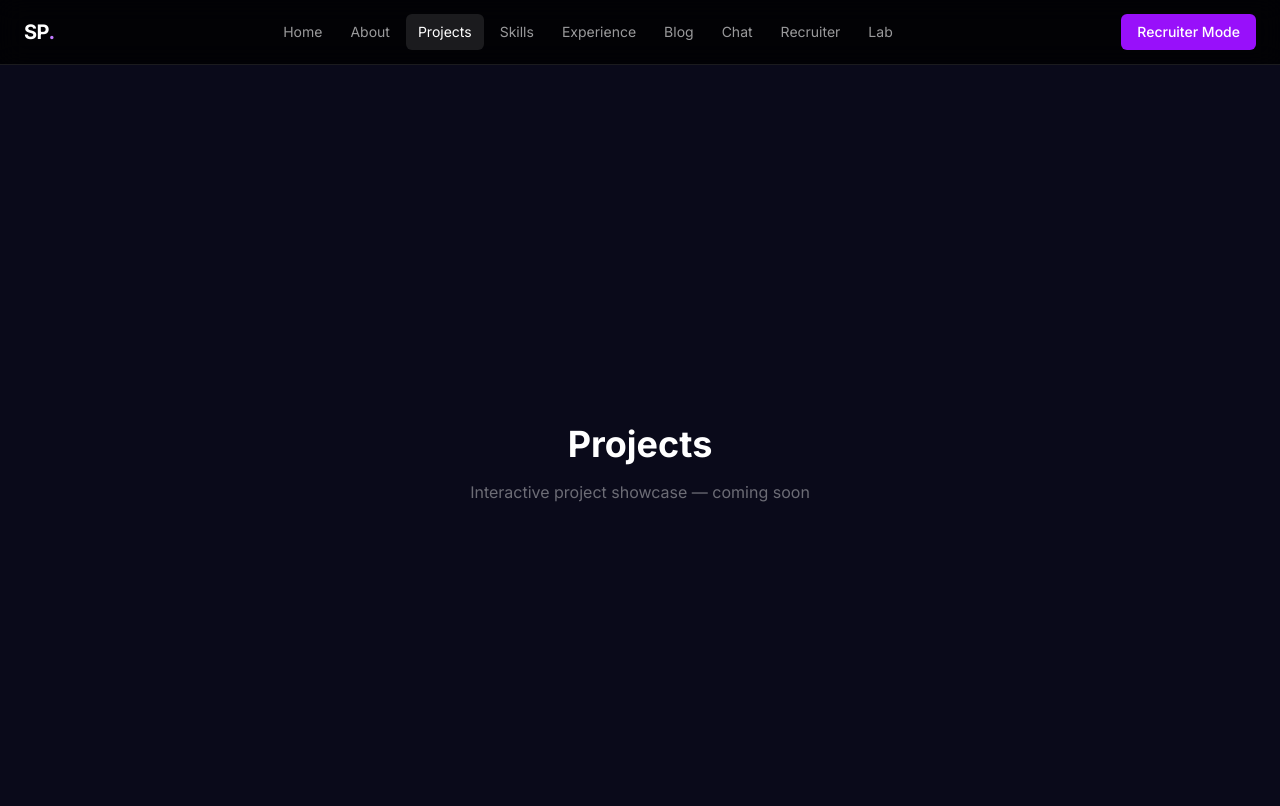
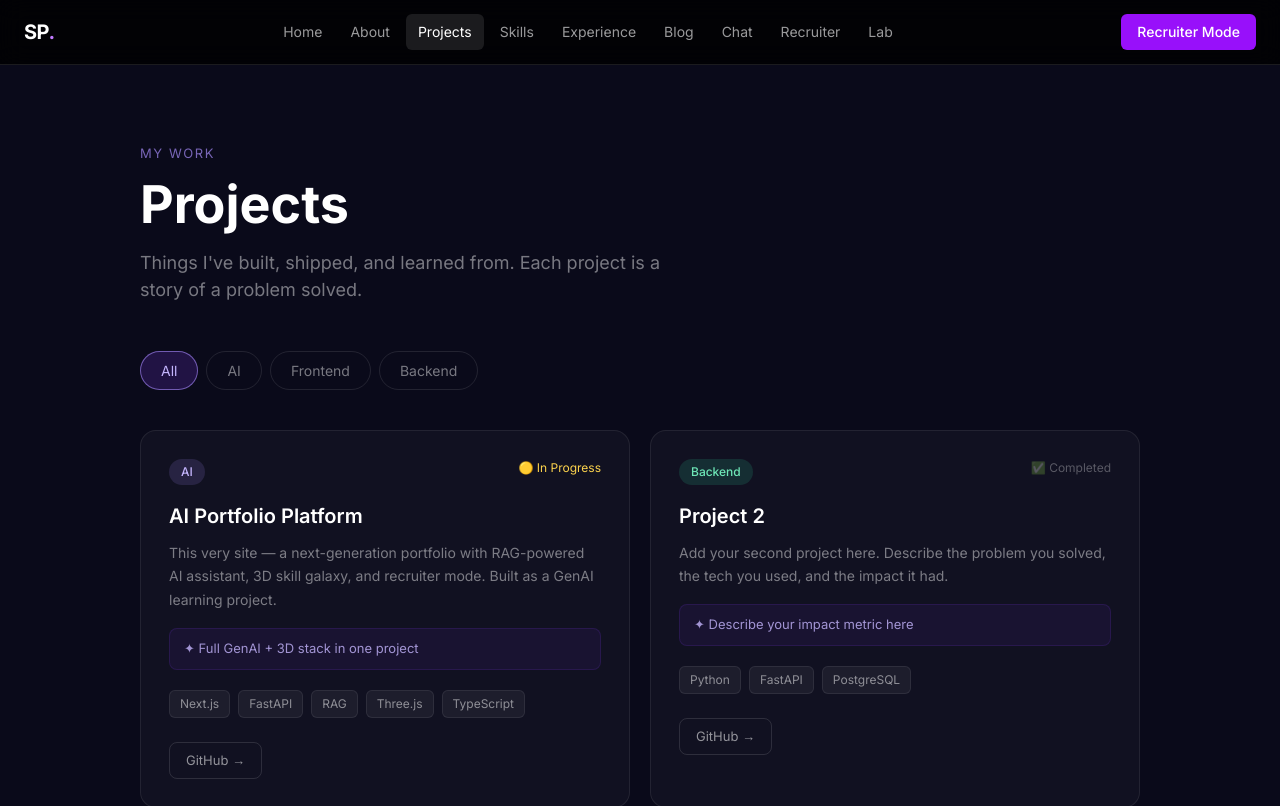
Before and after one commit to sarvesha2000/portfolio, a Next.js app: page /projects in a window 1280 px wide. Shown: the top 806 px of the page. Built offline with nearby package versions, Linux system fonts and the light colour scheme.

Commit message:
M2: Projects page complete

```diff
--- a/src/app/projects/page.tsx
+++ b/src/app/projects/page.tsx
@@ -1,9 +1,231 @@
+"use client";
+
+import { motion } from "framer-motion";
+import { useState } from "react";
+
+const projects = [
+  {
+    title: "AI Portfolio Platform",
+    description: "This very site — a next-generation portfolio with RAG-powered AI assistant, 3D skill galaxy, and recruiter mode. Built as a GenAI learning project.",
+    tags: ["Next.js", "FastAPI", "RAG", "Three.js", "TypeScript"],
+    category: "AI",
+    status: "In Progress",
+    github: "https://github.com/sarvesha2000/portfolio",
+    live: null,
+    impact: "Full GenAI + 3D stack in one project",
+  },
+  {
+    title: "Project 2",
+    description: "Add your second project here. Describe the problem you solved, the tech you used, and the impact it had.",
+    tags: ["Python", "FastAPI", "PostgreSQL"],
+    category: "Backend",
+    status: "Completed",
+    github: "#",
+    live: null,
+    impact: "Describe your impact metric here",
+  },
+  {
+    title: "Project 3",
+    description: "Add your third project here. Real projects with real outcomes impress recruiters far more than tutorial projects.",
+    tags: ["React", "TypeScript", "Tailwind"],
+    category: "Frontend",
+    status: "Completed",
+    github: "#",
+    live: null,
+    impact: "Describe your impact metric here",
+  },
+  {
+    title: "Project 4",
+    description: "Add your fourth project. Consider adding an ML or GenAI project here to show breadth.",
+    tags: ["Python", "LLM", "Vector DB"],
+    category: "AI",
+    status: "Completed",
+    github: "#",
+    live: null,
+    impact: "Describe your impact metric here",
+  },
+];
+
+const categories = ["All", "AI", "Frontend", "Backend"];
+
+const categoryColors: Record<string, string> = {
+  AI: "rgba(167,139,250,0.15)",
+  Frontend: "rgba(34,211,238,0.15)",
+  Backend: "rgba(52,211,153,0.15)",
+};
+
+const categoryText: Record<string, string> = {
+  AI: "#C4B5FD",
+  Frontend: "#67E8F9",
+  Backend: "#6EE7B7",
+};
+
 export default function ProjectsPage() {
+  const [active, setActive] = useState("All");
+
+  const filtered = active === "All"
+    ? projects
+    : projects.filter((p) => p.category === active);
+
   return (
-    <div className="min-h-screen flex items-center justify-center">
-      <div className="text-center">
-        <h1 className="text-4xl font-bold text-white mb-4">Projects</h1>
-        <p className="text-white/40">Interactive project showcase — coming soon</p>
+    <div style={{ minHeight: "100vh", background: "#0A0A1A", padding: "80px 24px" }}>
+      <div style={{ maxWidth: "1000px", margin: "0 auto" }}>
+
+        {/* Header */}
+        <motion.div
+          initial={{ opacity: 0, y: 30 }}
+          animate={{ opacity: 1, y: 0 }}
+          transition={{ duration: 0.6 }}
+          style={{ marginBottom: "48px" }}
+        >
+          <p style={{ color: "rgba(167,139,250,0.7)", fontSize: "13px", letterSpacing: "0.12em", textTransform: "uppercase", marginBottom: "12px" }}>
+            My work
+          </p>
+          <h1 style={{ fontSize: "52px", fontWeight: "700", color: "white", lineHeight: 1.1, marginBottom: "16px" }}>
+            Projects
+          </h1>
+          <p style={{ fontSize: "18px", color: "rgba(255,255,255,0.45)", maxWidth: "560px" }}>
+            Things I've built, shipped, and learned from. Each project is a story of a problem solved.
+          </p>
+        </motion.div>
+
+        {/* Filter tabs */}
+        <motion.div
+          initial={{ opacity: 0, y: 20 }}
+          animate={{ opacity: 1, y: 0 }}
+          transition={{ duration: 0.5, delay: 0.2 }}
+          style={{ display: "flex", gap: "8px", marginBottom: "40px", flexWrap: "wrap" }}
+        >
+          {categories.map((cat) => (
+            <button
+              key={cat}
+              onClick={() => setActive(cat)}
+              style={{
+                padding: "8px 20px",
+                borderRadius: "99px",
+                border: active === cat ? "1px solid rgba(167,139,250,0.6)" : "1px solid rgba(255,255,255,0.1)",
+                background: active === cat ? "rgba(124,58,237,0.2)" : "transparent",
+                color: active === cat ? "#C4B5FD" : "rgba(255,255,255,0.45)",
+                fontSize: "14px",
+                cursor: "pointer",
+                transition: "all 0.2s",
+              }}
+            >
+              {cat}
+            </button>
+          ))}
+        </motion.div>
+
+        {/* Project grid */}
+        <div style={{ display: "grid", gridTemplateColumns: "repeat(auto-fill, minmax(440px, 1fr))", gap: "20px" }}>
+          {filtered.map((project, i) => (
+            <motion.div
+              key={project.title}
+              initial={{ opacity: 0, y: 30 }}
+              animate={{ opacity: 1, y: 0 }}
+              transition={{ duration: 0.5, delay: i * 0.1 }}
+              whileHover={{ y: -4, transition: { duration: 0.2 } }}
+              style={{
+                background: "rgba(255,255,255,0.03)",
+                border: "1px solid rgba(255,255,255,0.08)",
+                borderRadius: "16px",
+                padding: "28px",
+                cursor: "pointer",
+                position: "relative",
+                overflow: "hidden",
+              }}
+            >
+              {/* Top row */}
+              <div style={{ display: "flex", justifyContent: "space-between", alignItems: "flex-start", marginBottom: "16px" }}>
+                <span style={{
+                  padding: "4px 12px",
+                  borderRadius: "99px",
+                  background: categoryColors[project.category] || "rgba(255,255,255,0.08)",
+                  color: categoryText[project.category] || "rgba(255,255,255,0.6)",
+                  fontSize: "12px",
+                  fontWeight: "500",
+                }}>
+                  {project.category}
+                </span>
+                <span style={{
+                  fontSize: "12px",
+                  color: project.status === "In Progress" ? "#FCD34D" : "rgba(255,255,255,0.3)",
+                }}>
+                  {project.status === "In Progress" ? "🟡 " : "✅ "}{project.status}
+                </span>
+              </div>
+
+              {/* Title */}
+              <h3 style={{ fontSize: "20px", fontWeight: "600", color: "white", marginBottom: "10px" }}>
+                {project.title}
+              </h3>
+
+              {/* Description */}
+              <p style={{ fontSize: "14px", color: "rgba(255,255,255,0.45)", lineHeight: 1.7, marginBottom: "16px" }}>
+                {project.description}
+              </p>
+
+              {/* Impact */}
+              <div style={{
+                background: "rgba(124,58,237,0.08)",
+                border: "1px solid rgba(124,58,237,0.15)",
+                borderRadius: "8px",
+                padding: "10px 14px",
+                marginBottom: "20px",
+                fontSize: "13px",
+                color: "rgba(196,181,253,0.8)",
+              }}>
+                ✦ {project.impact}
+              </div>
+
+              {/* Tags */}
+              <div style={{ display: "flex", flexWrap: "wrap", gap: "8px", marginBottom: "24px" }}>
+                {project.tags.map((tag) => (
+                  <span key={tag} style={{
+                    padding: "4px 10px",
+                    borderRadius: "6px",
+                    background: "rgba(255,255,255,0.05)",
+                    border: "1px solid rgba(255,255,255,0.08)",
+                    fontSize: "12px",
+                    color: "rgba(255,255,255,0.5)",
+                  }}>
+                    {tag}
+                  </span>
+                ))}
+              </div>
+
+              {/* Links */}
+              <div style={{ display: "flex", gap: "12px" }}>
+                <a href={project.github} style={{
+                  padding: "8px 16px",
+                  borderRadius: "8px",
+                  border: "1px solid rgba(255,255,255,0.12)",
+                  color: "rgba(255,255,255,0.55)",
+                  fontSize: "13px",
+                  textDecoration: "none",
+                  display: "flex",
+                  alignItems: "center",
+                  gap: "6px",
+                }}>
+                  GitHub →
+                </a>
+                {project.live && (
+                  <a href={project.live} style={{
+                    padding: "8px 16px",
+                    borderRadius: "8px",
+                    background: "#7C3AED",
+                    color: "white",
+                    fontSize: "13px",
+                    textDecoration: "none",
+                  }}>
+                    Live ↗
+                  </a>
+                )}
+              </div>
+            </motion.div>
+          ))}
+        </div>
+
       </div>
     </div>
   );
```
